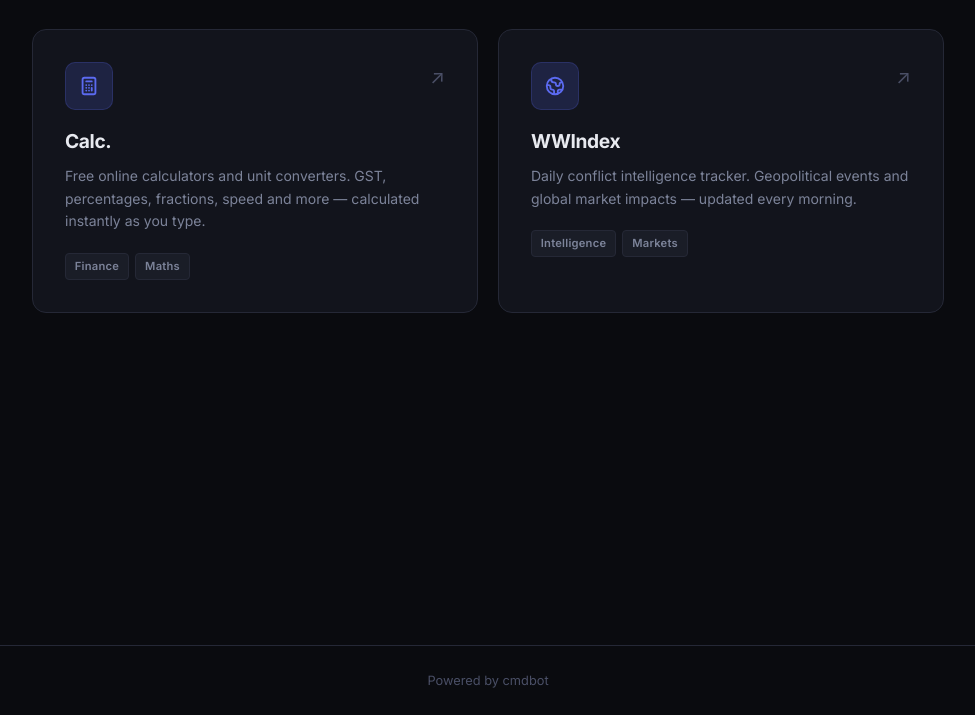
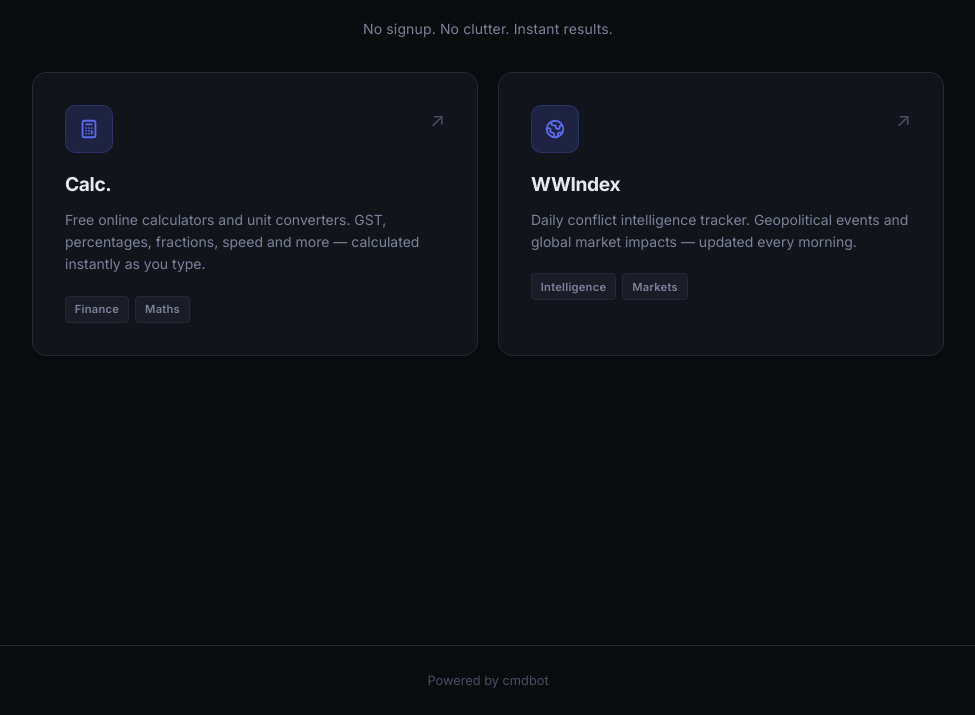
Before and after one commit to avgt3chguy/cmdbot-home, a website: page index.html in a window 1280 px wide. Shown: the part 85-800 px from the top of the page, without its empty margins (152-1127 px from the left). Drawn offline with Linux system fonts and the light colour scheme.

Commit message:
Add subtitle below section label

```diff
--- a/index.html
+++ b/index.html
@@ -275,7 +275,15 @@
       .tools-grid { grid-template-columns: 1fr; }
       .hero { padding: 3.5rem 1rem 3rem; }
     }
-  </style>
+
+.tools-subtitle {
+  text-align: center;
+  font-size: 0.875rem;
+  color: var(--text-muted);
+  margin: -0.75rem auto 2rem;
+  letter-spacing: 0.01em;
+}
+</style>
 </head>
 <body>
   <header>
@@ -287,6 +295,7 @@
 
   <main>
 <div class="section-label"><span>Available Tools</span></div>
+    <p class="tools-subtitle">No signup. No clutter. Instant results.</p>
 
     <section class="tools-section">
       <div class="tools-grid">
```
